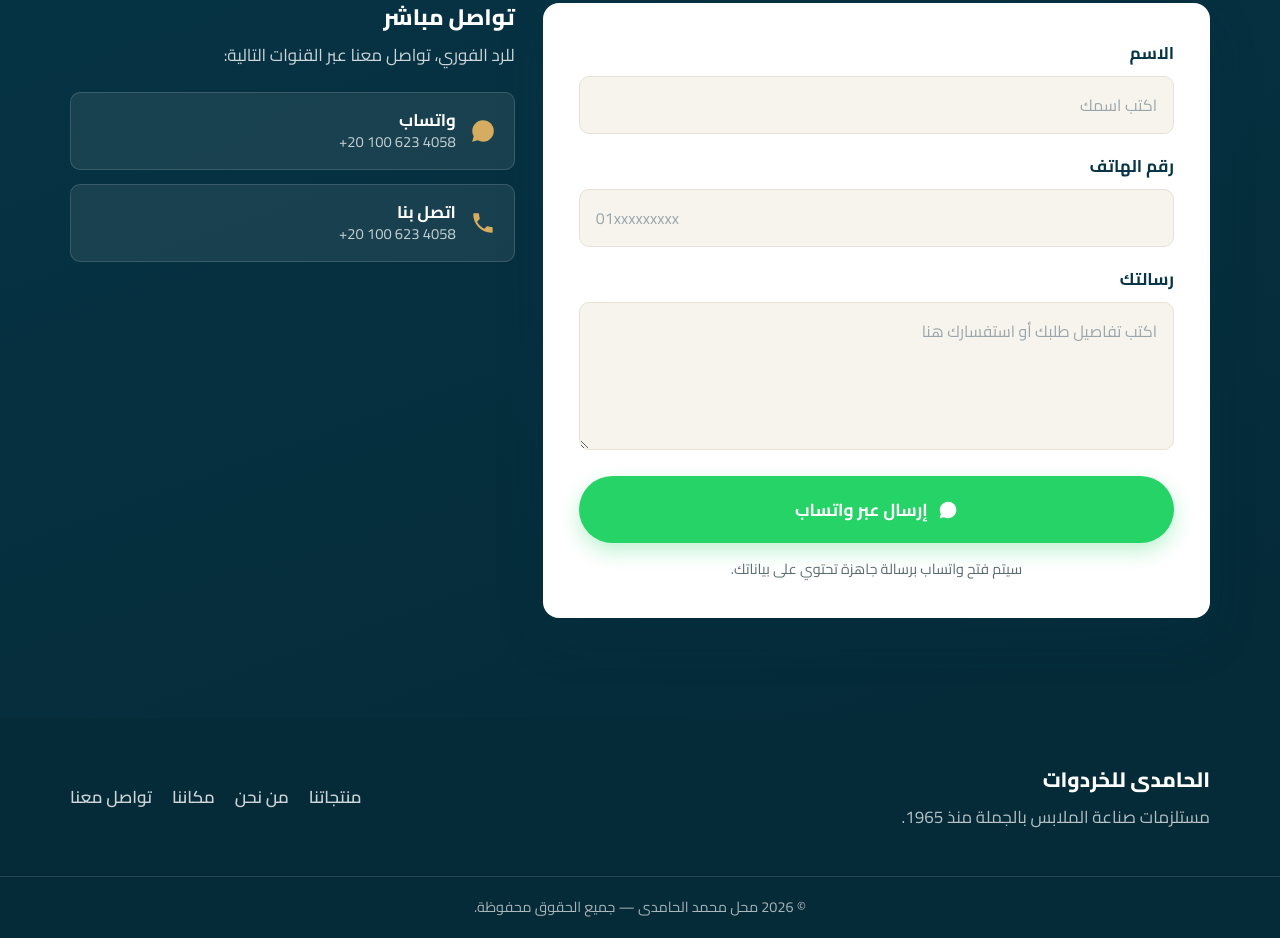
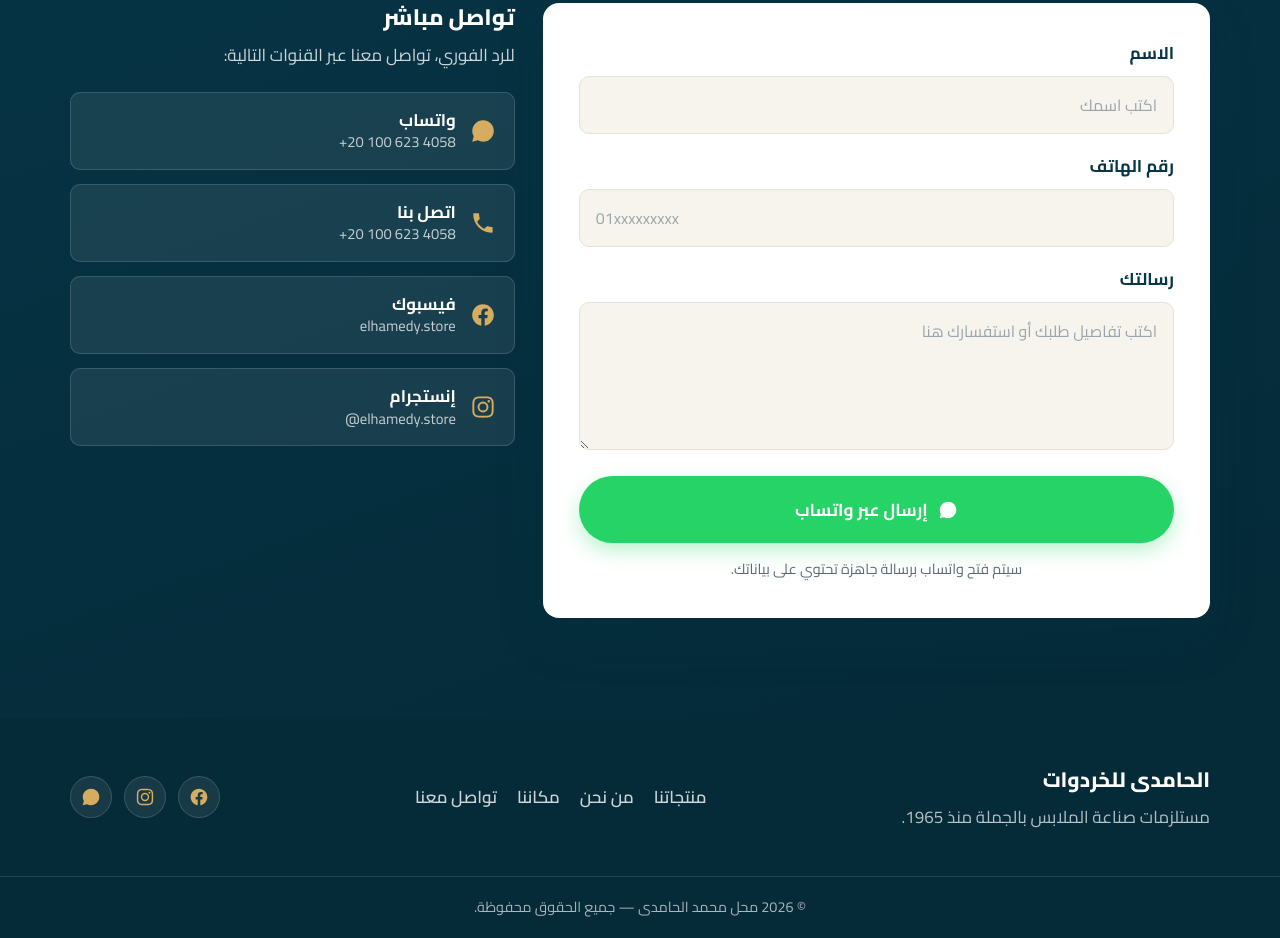
Before and after one commit to omar-elhamedy/elhamedy, a plain HTML site: page index.html in a window 1280 px wide. Shown: the part 3511-4449 px from the top of the page. Drawn offline with Linux system fonts and the light colour scheme.

Commit message:
Add Facebook, Instagram and WhatsApp social links
- Facebook + Instagram contact cards in the direct-contact section
- Round social icon row (FB/IG/WhatsApp) in the footer
- sameAs social profiles in the Store structured data for SEO

Co-Authored-By: Claude Fable 5 <noreply@anthropic.com>

```diff
--- a/css/style.css
+++ b/css/style.css
@@ -828,6 +828,34 @@ iframe {
     color: var(--gold);
 }
 
+.footer-social {
+    display: flex;
+    gap: 12px;
+}
+
+.footer-social a {
+    display: flex;
+    align-items: center;
+    justify-content: center;
+    width: 42px;
+    height: 42px;
+    border-radius: 50%;
+    background: rgba(255, 255, 255, .08);
+    border: 1px solid rgba(255, 255, 255, .14);
+    transition: background-color .18s ease, transform .18s ease;
+}
+
+.footer-social a:hover {
+    background: rgba(255, 255, 255, .16);
+    transform: translateY(-2px);
+}
+
+.footer-social svg {
+    width: 20px;
+    height: 20px;
+    fill: var(--gold);
+}
+
 .footer-bottom {
     border-top: 1px solid rgba(255, 255, 255, .12);
     padding-block: 18px;
--- a/index.html
+++ b/index.html
@@ -54,6 +54,10 @@
             "latitude": 30.0490997,
             "longitude": 31.2544054
         },
+        "sameAs": [
+            "https://www.facebook.com/elhamedy.store",
+            "https://www.instagram.com/elhamedy.store"
+        ],
         "areaServed": "EG"
     }
     </script>
@@ -71,6 +75,14 @@
         <symbol id="ic-phone" viewBox="0 0 24 24">
             <path
                 d="M6.6 10.8c1.4 2.8 3.8 5.1 6.6 6.6l2.2-2.2c.3-.3.7-.4 1-.2 1.1.4 2.3.6 3.5.6.6 0 1 .4 1 1V20c0 .6-.4 1-1 1C10.6 21 3 13.4 3 4c0-.6.4-1 1-1h3.4c.6 0 1 .4 1 1 0 1.2.2 2.4.6 3.5.1.4 0 .8-.3 1.1l-2.1 2.2Z" />
+        </symbol>
+        <symbol id="ic-fb" viewBox="0 0 24 24">
+            <path
+                d="M22 12.06C22 6.5 17.52 2 12 2S2 6.5 2 12.06c0 5.02 3.66 9.18 8.44 9.94v-7.03H7.9v-2.91h2.54V9.85c0-2.52 1.49-3.91 3.78-3.91 1.09 0 2.24.2 2.24.2v2.47h-1.26c-1.24 0-1.63.78-1.63 1.57v1.88h2.78l-.45 2.91h-2.33V22c4.78-.76 8.44-4.92 8.44-9.94Z" />
+        </symbol>
+        <symbol id="ic-ig" viewBox="0 0 24 24">
+            <path
+                d="M12 2.2c2.67 0 2.99.01 4.04.06 1.05.05 1.76.21 2.39.46.65.25 1.2.59 1.74 1.13.54.54.88 1.09 1.13 1.74.24.63.41 1.34.46 2.39.05 1.05.06 1.37.06 4.04s-.01 2.99-.06 4.04c-.05 1.05-.22 1.76-.46 2.39a4.8 4.8 0 0 1-1.13 1.74 4.8 4.8 0 0 1-1.74 1.13c-.63.24-1.34.41-2.39.46-1.05.05-1.37.06-4.04.06s-2.99-.01-4.04-.06c-1.05-.05-1.76-.22-2.39-.46a4.8 4.8 0 0 1-1.74-1.13 4.8 4.8 0 0 1-1.13-1.74c-.24-.63-.41-1.34-.46-2.39C2.21 15 2.2 14.68 2.2 12s.01-2.99.06-4.04c.05-1.05.22-1.76.46-2.39.25-.65.59-1.2 1.13-1.74a4.8 4.8 0 0 1 1.74-1.13c.63-.25 1.34-.41 2.39-.46C9.01 2.21 9.33 2.2 12 2.2Zm0 1.76c-2.62 0-2.93.01-3.96.06-.96.04-1.48.2-1.83.34-.46.18-.79.39-1.13.74-.35.34-.56.67-.74 1.13-.14.35-.3.87-.34 1.83-.05 1.03-.06 1.34-.06 3.96s.01 2.93.06 3.96c.04.96.2 1.48.34 1.83.18.46.39.79.74 1.13.34.35.67.56 1.13.74.35.14.87.3 1.83.34 1.03.05 1.34.06 3.96.06s2.93-.01 3.96-.06c.96-.04 1.48-.2 1.83-.34.46-.18.79-.39 1.13-.74.35-.34.56-.67.74-1.13.14-.35.3-.87.34-1.83.05-1.03.06-1.34.06-3.96s-.01-2.93-.06-3.96c-.04-.96-.2-1.48-.34-1.83a3.04 3.04 0 0 0-.74-1.13 3.04 3.04 0 0 0-1.13-.74c-.35-.14-.87-.3-1.83-.34-1.03-.05-1.34-.06-3.96-.06Zm0 3.01a5.03 5.03 0 1 1 0 10.06 5.03 5.03 0 0 1 0-10.06Zm0 1.76a3.27 3.27 0 1 0 0 6.54 3.27 3.27 0 0 0 0-6.54Zm5.23-3.13a1.18 1.18 0 1 1 0 2.35 1.18 1.18 0 0 1 0-2.35Z" />
         </symbol>
     </svg>
 
@@ -389,6 +401,22 @@
                                 <span dir="ltr">+20 100 623 4058</span>
                             </span>
                         </a>
+                        <a class="contact-line" href="https://www.facebook.com/elhamedy.store" target="_blank"
+                            rel="noopener">
+                            <svg class="icon" aria-hidden="true"><use href="#ic-fb" /></svg>
+                            <span>
+                                <strong>فيسبوك</strong>
+                                <span dir="ltr">elhamedy.store</span>
+                            </span>
+                        </a>
+                        <a class="contact-line" href="https://www.instagram.com/elhamedy.store" target="_blank"
+                            rel="noopener">
+                            <svg class="icon" aria-hidden="true"><use href="#ic-ig" /></svg>
+                            <span>
+                                <strong>إنستجرام</strong>
+                                <span dir="ltr">@elhamedy.store</span>
+                            </span>
+                        </a>
                     </div>
                 </div>
             </div>
@@ -408,6 +436,19 @@
                 <a href="#location">مكاننا</a>
                 <a href="#contact">تواصل معنا</a>
             </nav>
+            <div class="footer-social" aria-label="تابعنا على السوشيال ميديا">
+                <a href="https://www.facebook.com/elhamedy.store" target="_blank" rel="noopener"
+                    aria-label="صفحتنا على فيسبوك">
+                    <svg aria-hidden="true"><use href="#ic-fb" /></svg>
+                </a>
+                <a href="https://www.instagram.com/elhamedy.store" target="_blank" rel="noopener"
+                    aria-label="حسابنا على إنستجرام">
+                    <svg aria-hidden="true"><use href="#ic-ig" /></svg>
+                </a>
+                <a href="https://wa.me/201006234058" target="_blank" rel="noopener" aria-label="واتساب">
+                    <svg aria-hidden="true"><use href="#ic-wa" /></svg>
+                </a>
+            </div>
         </div>
         <div class="footer-bottom">
             <div class="container">
```
